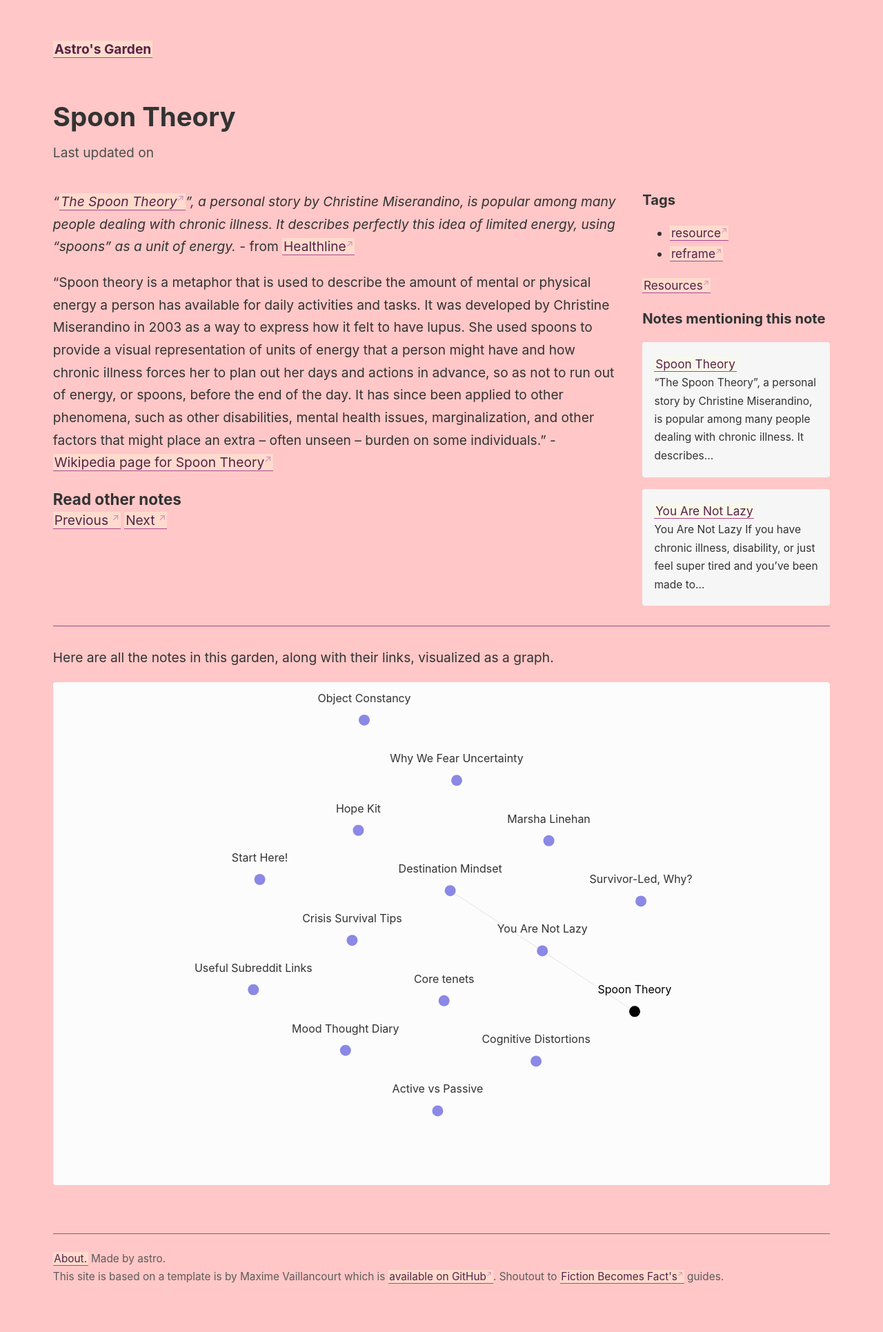
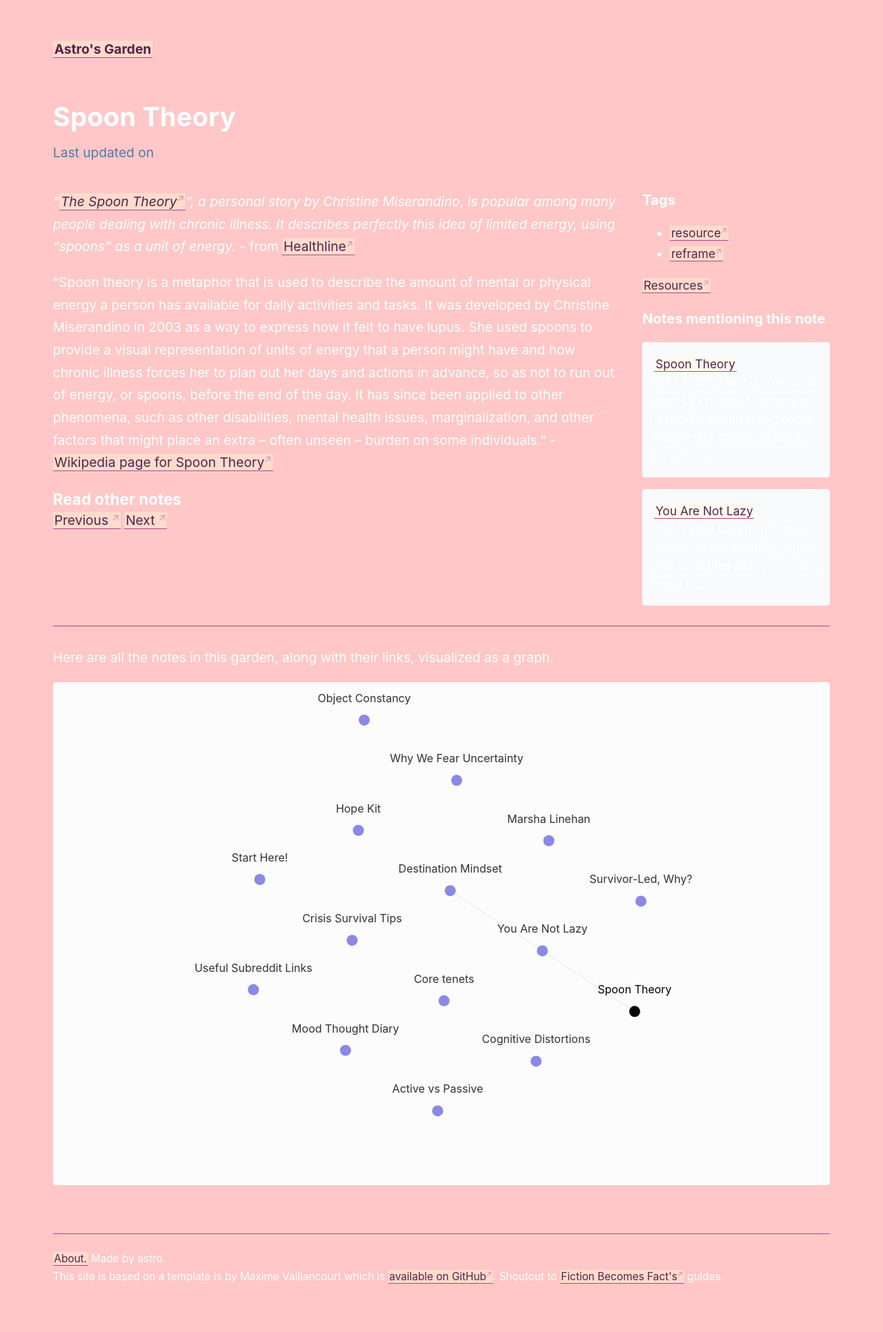
Before and after one commit to corvusdeinanis/astrosgarden, a Jekyll site: the page built from _notes/Spoon Theory.md, in a window 1280 px wide. Shown: the whole page at 69% size. Built offline with Jekyll 4.4.1, drawn with Linux system fonts in a browser that asks for light colours.

Commit message:
Update _style.scss

```diff
--- a/_sass/_style.scss
+++ b/_sass/_style.scss
@@ -1,6 +1,6 @@
-$color-primary: hsl(0, 0%, 10%);
-$color-text: hsl(0, 0%, 20%);
-$color-subtext: hsl(0, 0%, 30%);
+$color-primary: #5b85aa;
+$color-text: white;
+$color-subtext: #4A7DAA;
 $color-border: #b0458e;
 $color-box-background: mix($color-primary, white, 4%);
 $border-radius: 4px;
```
